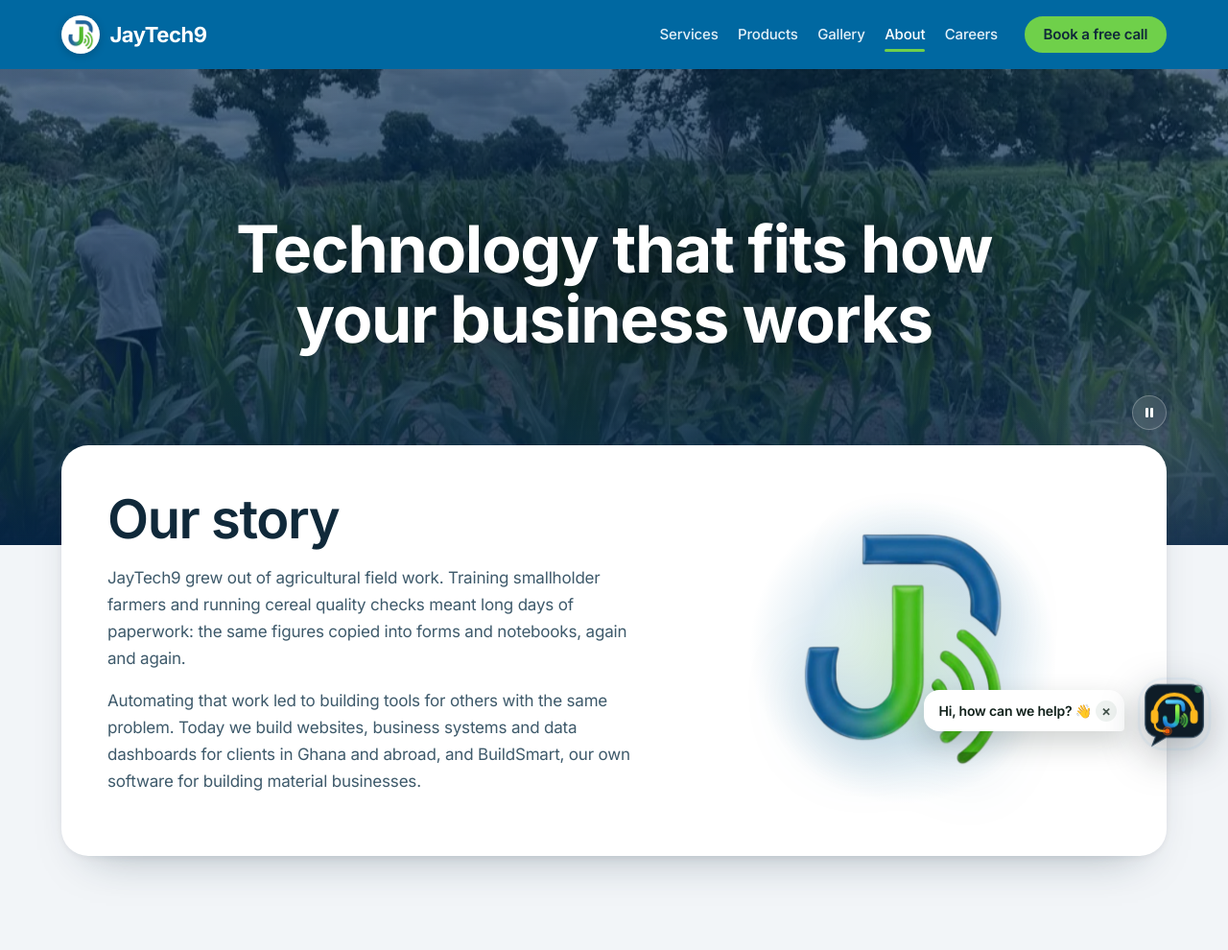
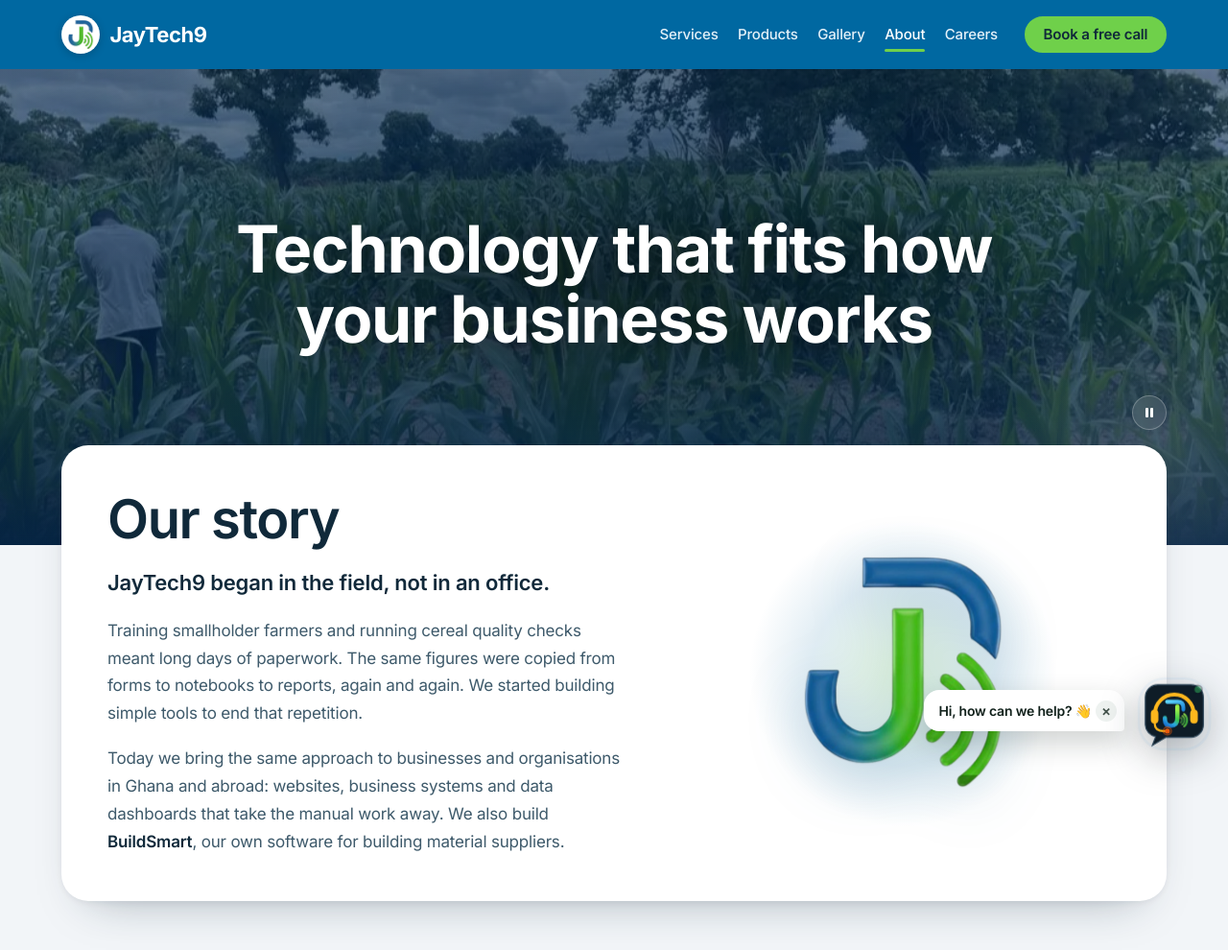
Before and after one commit to Jaytech9/jaytech9-website, an Astro site: page /about in a window 1280 px wide. Shown: the top 990 px of the page at 96% size. Built offline with nearby package versions, Linux system fonts and the light colour scheme; Astro itself is replaced by a stand-in of ours.

Commit message:
About: edit and restructure Our story copy
Co-Authored-By: Claude Opus 5.5 <noreply@anthropic.com>
Claude-Session: https://claude.ai/code/session_01SMTWVFdmidQaQhJHw9PXmz

```diff
--- a/src/pages/about.astro
+++ b/src/pages/about.astro
@@ -65,8 +65,17 @@ import { site } from '../data/site';
     <div class="wrap overlap sheet storyB">
       <div class="storyB__text">
         <h2>Our story</h2>
-        <p>JayTech9 grew out of agricultural field work. Training smallholder farmers and running cereal quality checks meant long days of paperwork: the same figures copied into forms and notebooks, again and again.</p>
-        <p>Automating that work led to building tools for others with the same problem. Today we build websites, business systems and data dashboards for clients in Ghana and abroad, and BuildSmart, our own software for building material businesses.</p>
+        <p class="storyB__lead">JayTech9 began in the field, not in an office.</p>
+        <p>
+          Training smallholder farmers and running cereal quality checks meant long days of paperwork. The same
+          figures were copied from forms to notebooks to reports, again and again. We started building simple
+          tools to end that repetition.
+        </p>
+        <p>
+          Today we bring the same approach to businesses and organisations in Ghana and abroad: websites,
+          business systems and data dashboards that take the manual work away. We also build
+          <strong>BuildSmart</strong>, our own software for building material suppliers.
+        </p>
       </div>
       <div class="storyB__logo">
         <Image src={logo} alt="JayTech9 logo" width={320} height={320} />
@@ -475,8 +484,17 @@ import { site } from '../data/site';
 
   .storyB { display: grid; gap: 2rem 3.5rem; align-items: center; padding: clamp(1.5rem, 4vw, 3rem); }
   @media (width >= 52rem) { .storyB { grid-template-columns: 1.2fr 1fr; } }
-  .storyB__text h2 { margin: 0 0 1rem; }
-  .storyB__text p { color: var(--ink-soft); line-height: 1.65; max-width: 36rem; margin: 0 0 1rem; }
+  .storyB__text h2 { margin: 0 0 1.25rem; }
+  .storyB__text p { color: var(--ink-soft); line-height: 1.7; max-width: 34rem; margin: 0 0 1.1rem; text-wrap: pretty; }
+  .storyB__text p:last-child { margin-bottom: 0; }
+  .storyB__text strong { color: var(--ink); font-weight: 600; }
+  .storyB__text .storyB__lead {
+    margin: 0 0 1.25rem;
+    font-size: var(--step-1);
+    font-weight: 600;
+    line-height: 1.4;
+    color: var(--ink);
+  }
   /* JayTech9 logo beside the story, on a soft brand glow, floating gently. */
   .storyB__logo {
     position: relative;
```
